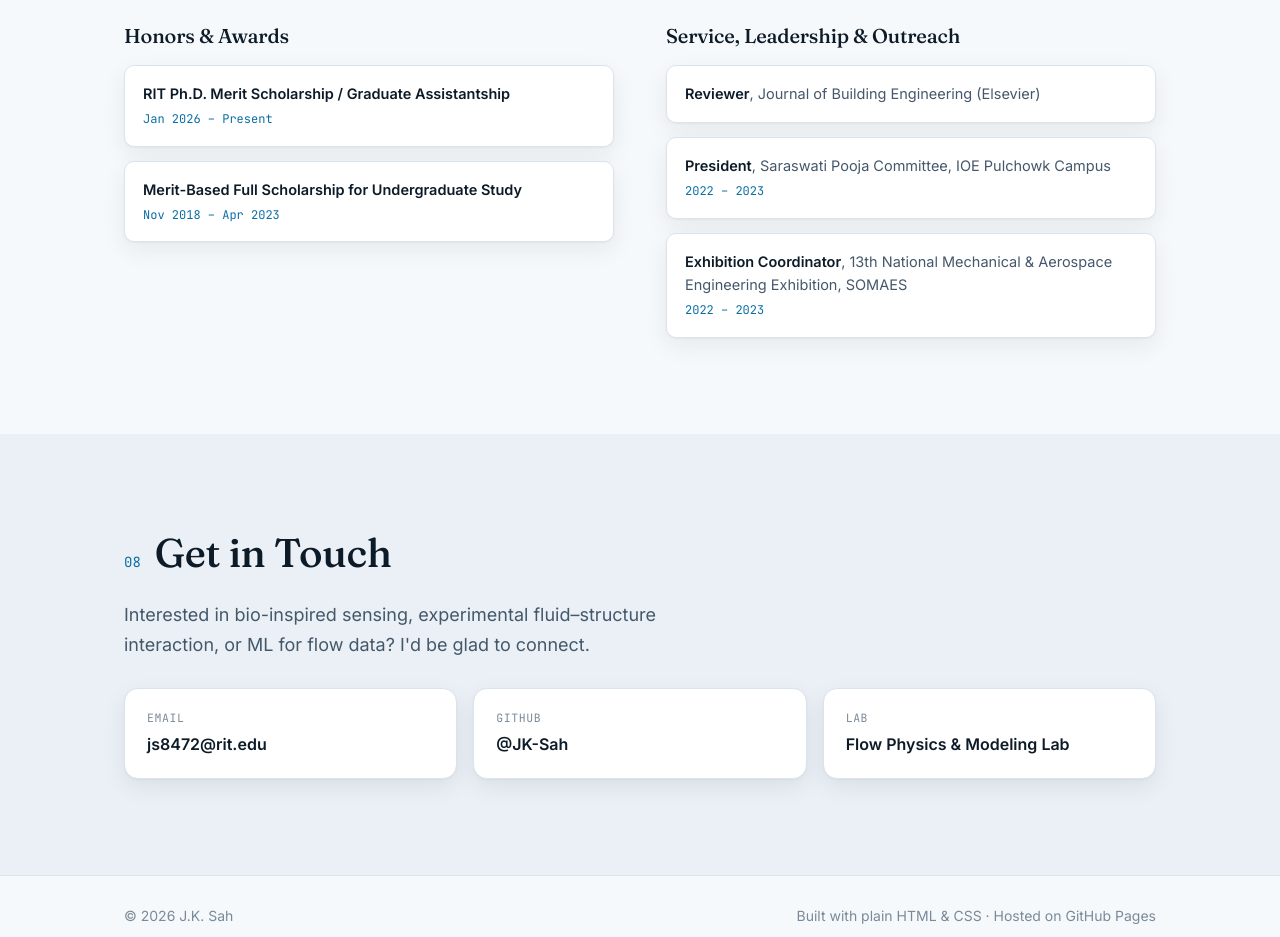
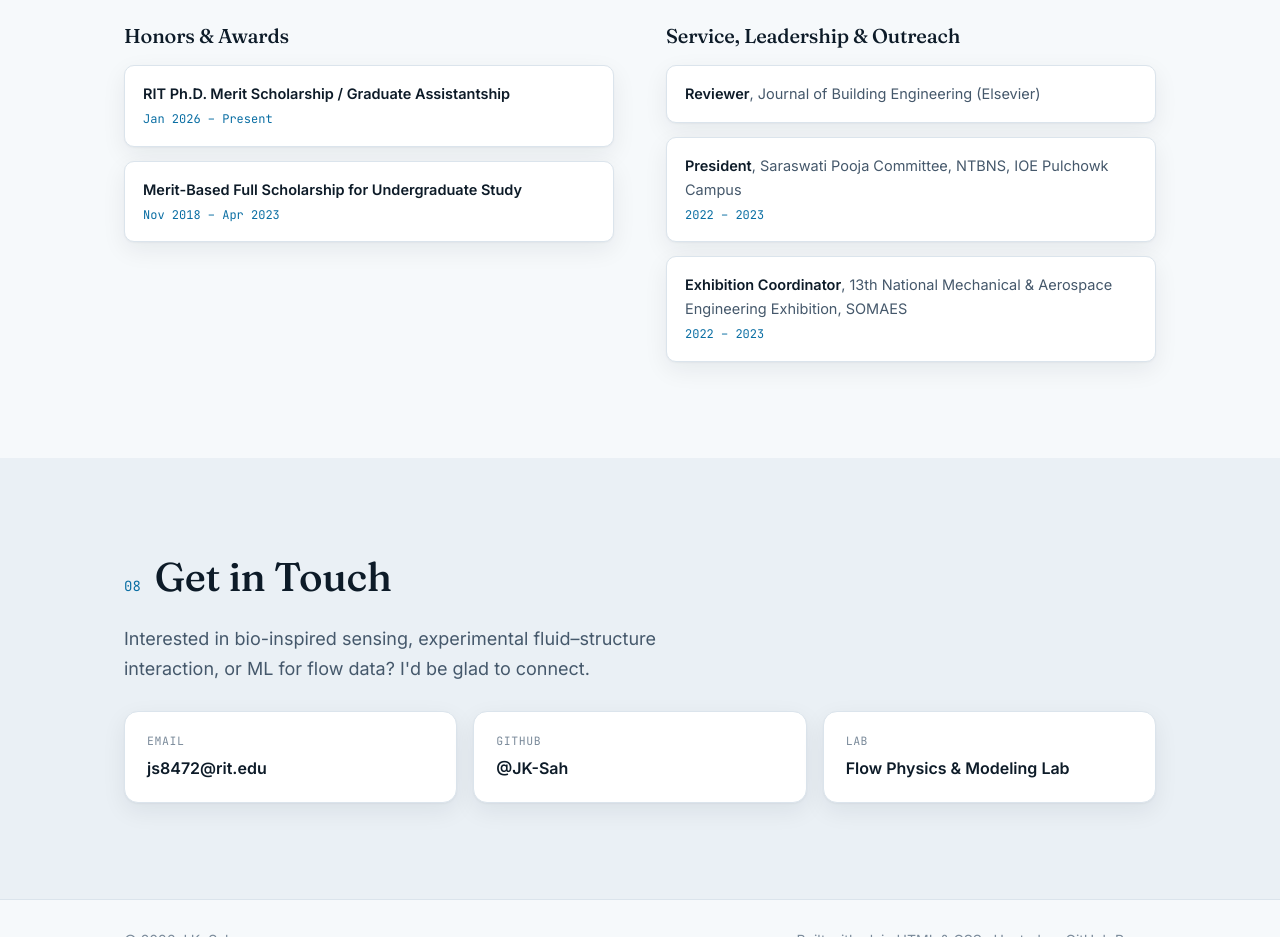
Before and after one commit to JK-Sah/JK-Sah.github.io, a plain HTML site: page index.html in a window 1280 px wide. Shown: the part 6400-7337 px from the top of the page. Drawn offline with Linux system fonts and the light colour scheme.

Commit message:
Add NTBNS to President service entry

```diff
--- a/index.html
+++ b/index.html
@@ -417,7 +417,7 @@
           <h3>Service, Leadership &amp; Outreach</h3>
           <ul class="honors__list">
             <li><strong>Reviewer</strong>, Journal of Building Engineering (Elsevier)</li>
-            <li><strong>President</strong>, Saraswati Pooja Committee, IOE Pulchowk Campus<span>2022 – 2023</span></li>
+            <li><strong>President</strong>, Saraswati Pooja Committee, NTBNS, IOE Pulchowk Campus<span>2022 – 2023</span></li>
             <li><strong>Exhibition Coordinator</strong>, 13th National Mechanical &amp; Aerospace Engineering Exhibition, SOMAES<span>2022 – 2023</span></li>
           </ul>
         </div>
```
